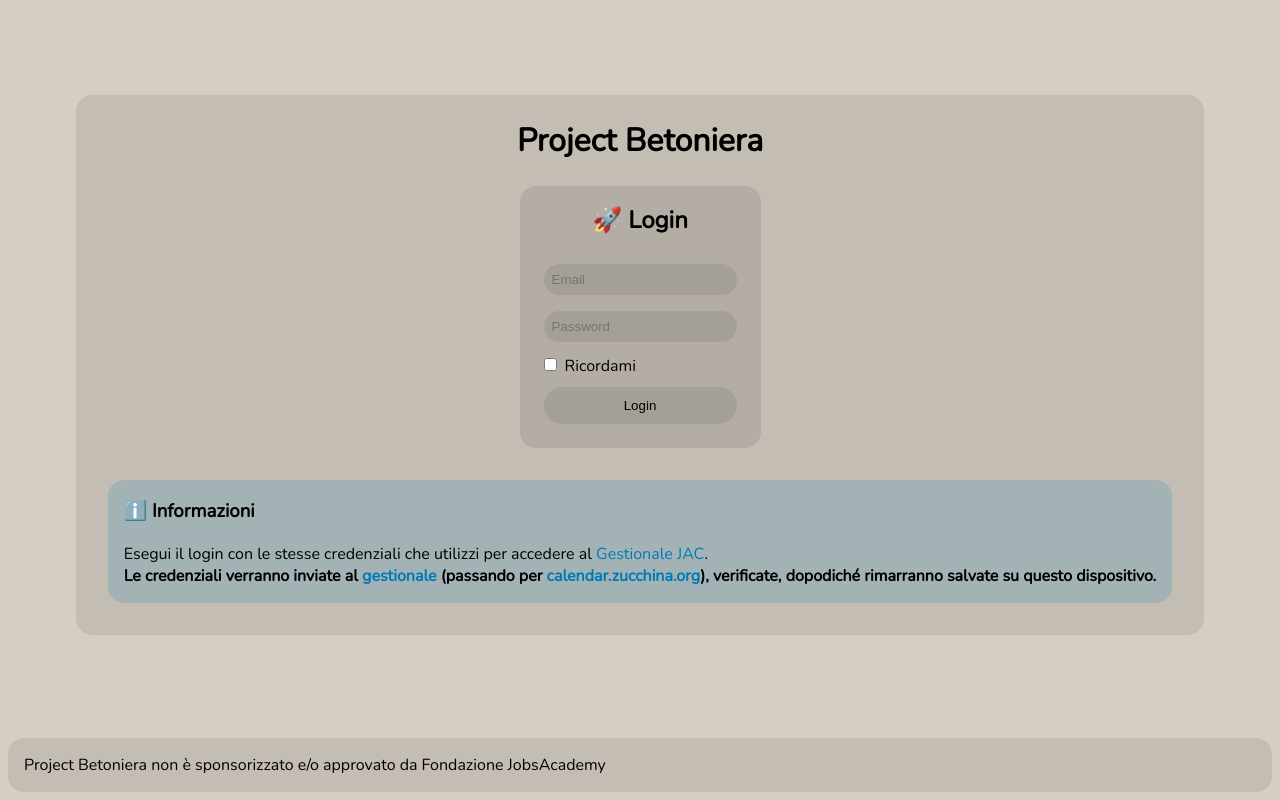
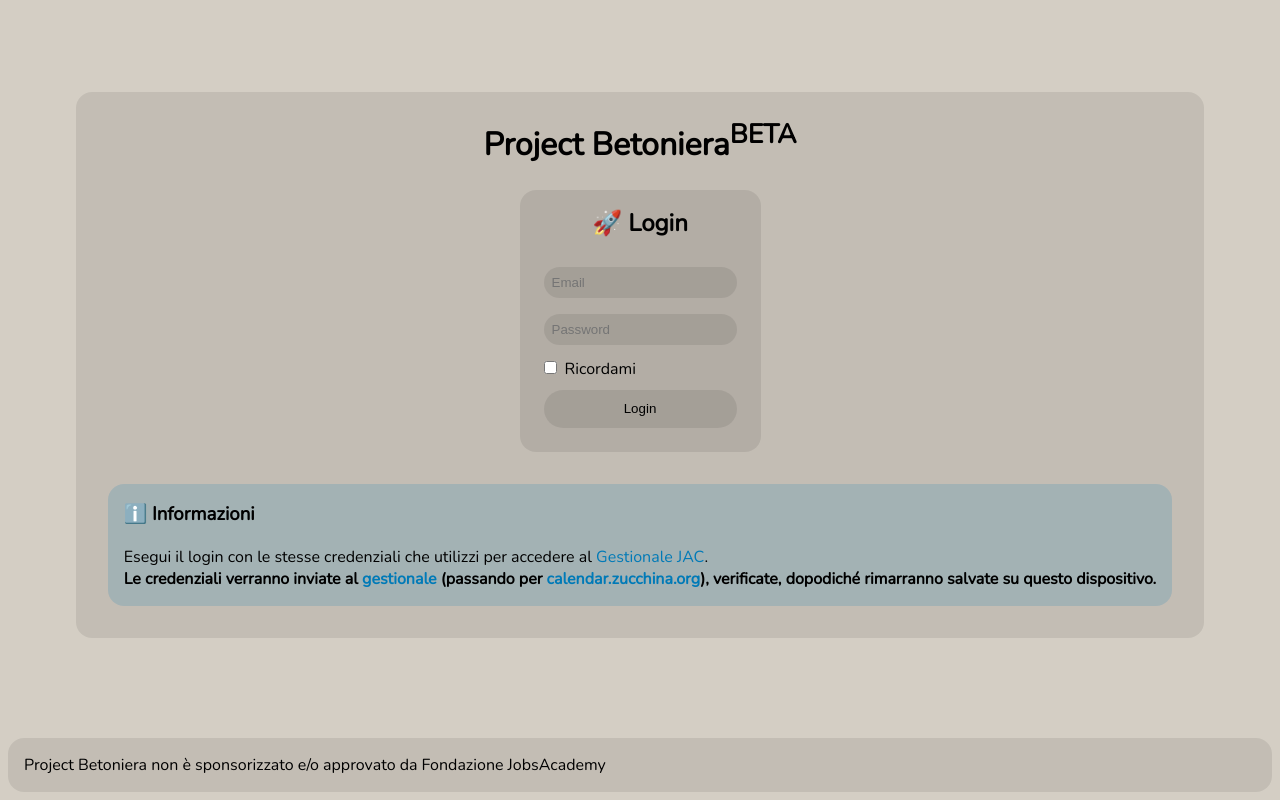
Before and after one commit to Project-Betoniera/Project-Betoniera-Frontend, a React (Vite) app: page / in a window 1280 px wide. Built offline with nearby package versions, Linux system fonts and the light colour scheme; no server answers.

Commit message:
Small changes...

```diff
--- a/index.html
+++ b/index.html
@@ -1,8 +1,8 @@
 <!DOCTYPE html>
-<html lang="en">
+<html lang="it">
   <head>
     <meta charset="UTF-8" />
-    <link rel="icon" type="image/svg+xml" href="./public/logo.svg" />
+    <link rel="icon" type="image/svg+xml" href="/logo.svg" />
     <meta name="viewport" content="width=device-width, initial-scale=1.0" />
     <title>Project Betoniera</title>
   </head>
--- a/src/Wrapper.tsx
+++ b/src/Wrapper.tsx
@@ -17,7 +17,7 @@
     return (
         <>
             <nav>
-                <h1>Project Betoniera</h1>
+                <h1>Project Betoniera<sup>BETA</sup></h1>
                 <Link to="/">
                     <img src="Home.svg" alt="Home.svg"></img>
                     <span>Home</span>
--- a/src/routes/LoginForm.tsx
+++ b/src/routes/LoginForm.tsx
@@ -38,7 +38,7 @@
         <>
             <div className="flex-v flex-grow align-center">
                 <div className="container">
-                    <h1>Project Betoniera</h1>
+                    <h1>Project Betoniera<sup>BETA</sup></h1>
                     <div className="container">
                         <h2>🚀 Login</h2>
                         <form onSubmit={login} className="flex-v">
```
